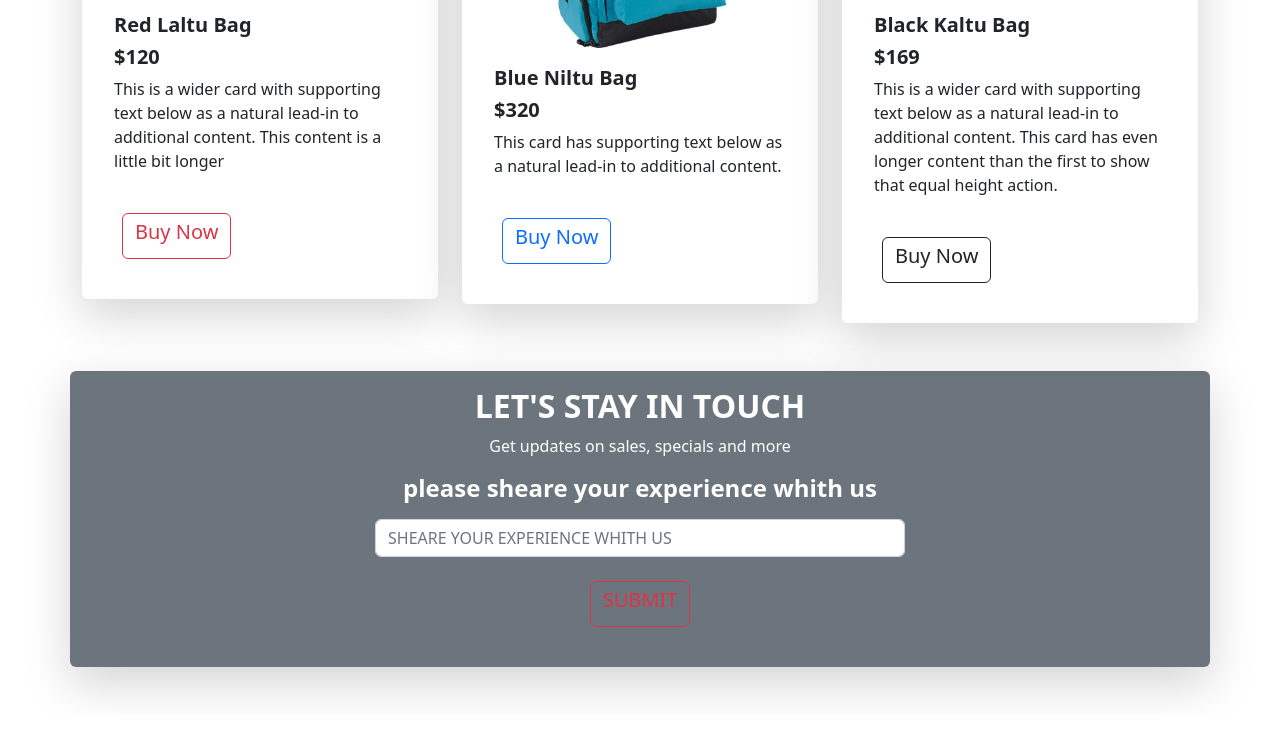
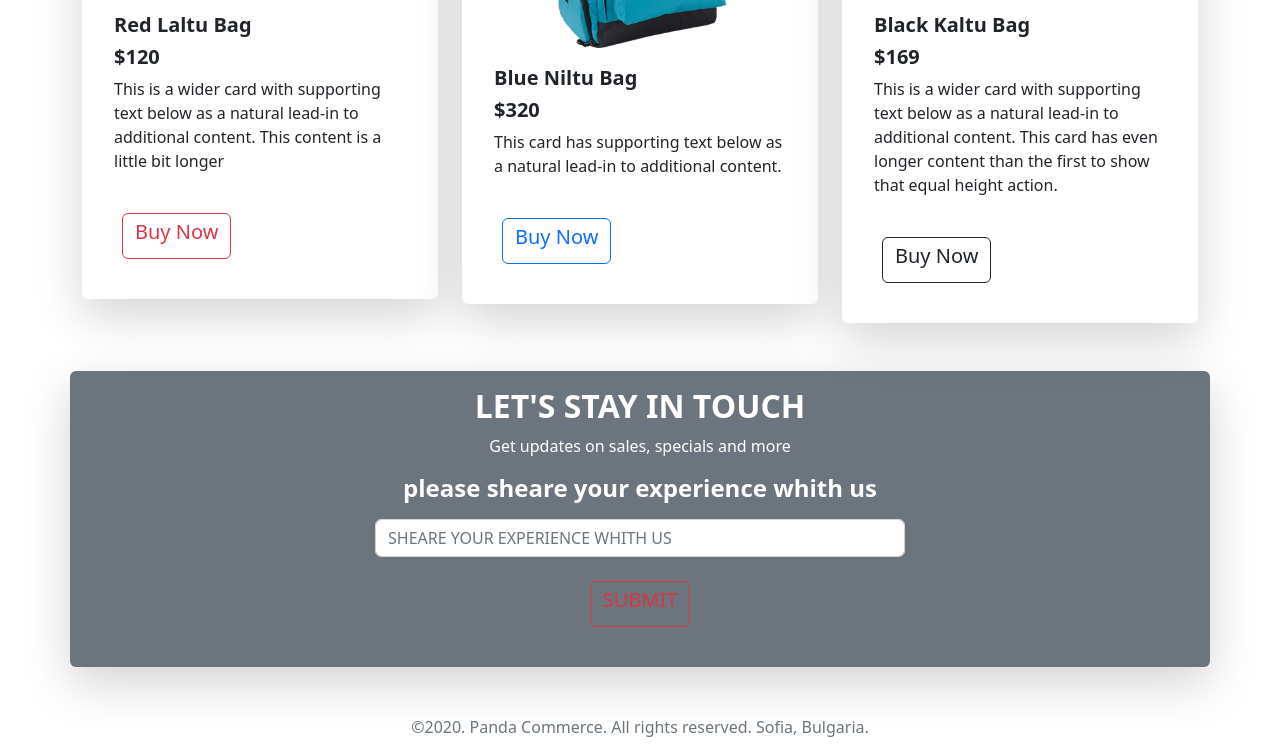
Before and after one commit to KINGALVI/Panda-Commerce, a plain HTML site: page index.html in a window 1280 px wide. Shown: the part 2049-2804 px from the top of the page. Before the commit the page ends 2764 px from the top, so only its background shows below. Drawn offline with Linux system fonts and the light colour scheme.

Commit message:
modified html

```diff
--- a/index.html
+++ b/index.html
@@ -290,7 +290,9 @@
     </main>
 
     <footer>
-
+<center>
+  <p class="text-secondary">©2020. Panda Commerce. All rights reserved. Sofia, Bulgaria. </p>
+</center>
     </footer>
   </body>
 
```
